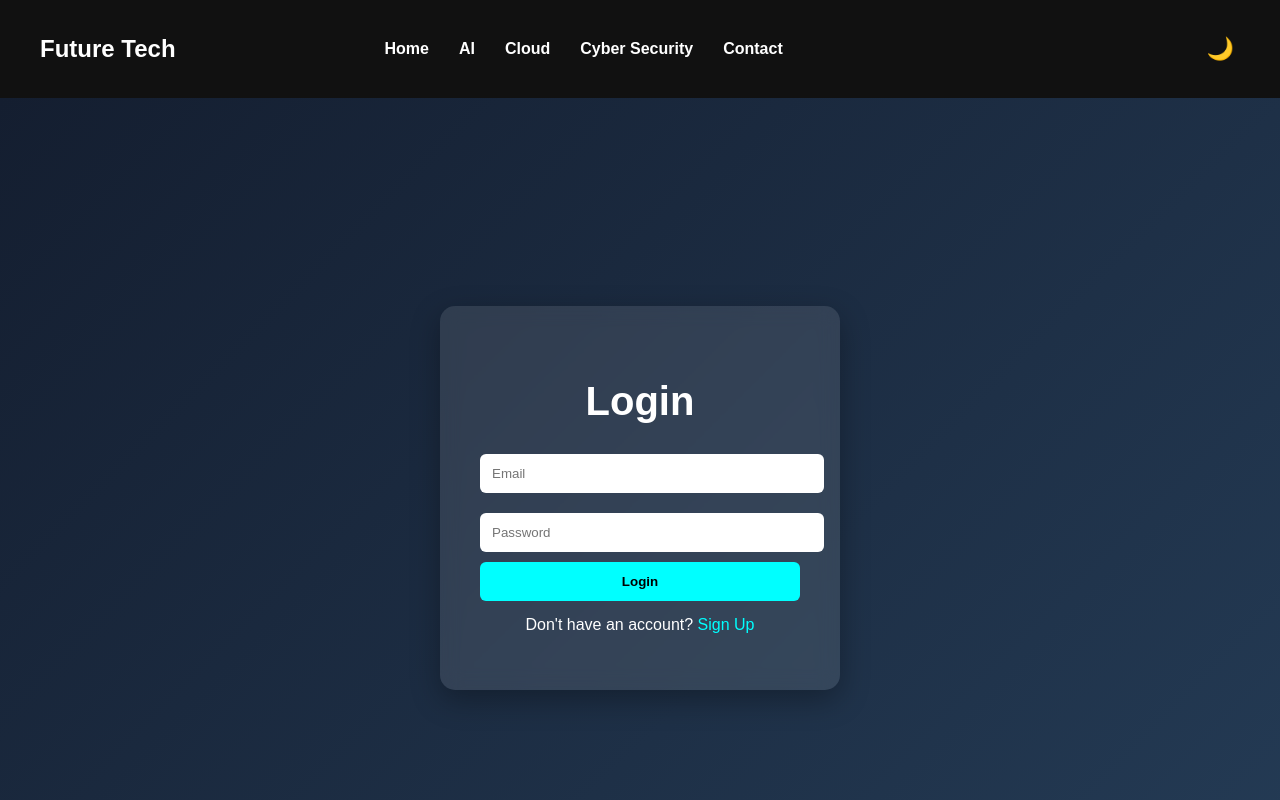
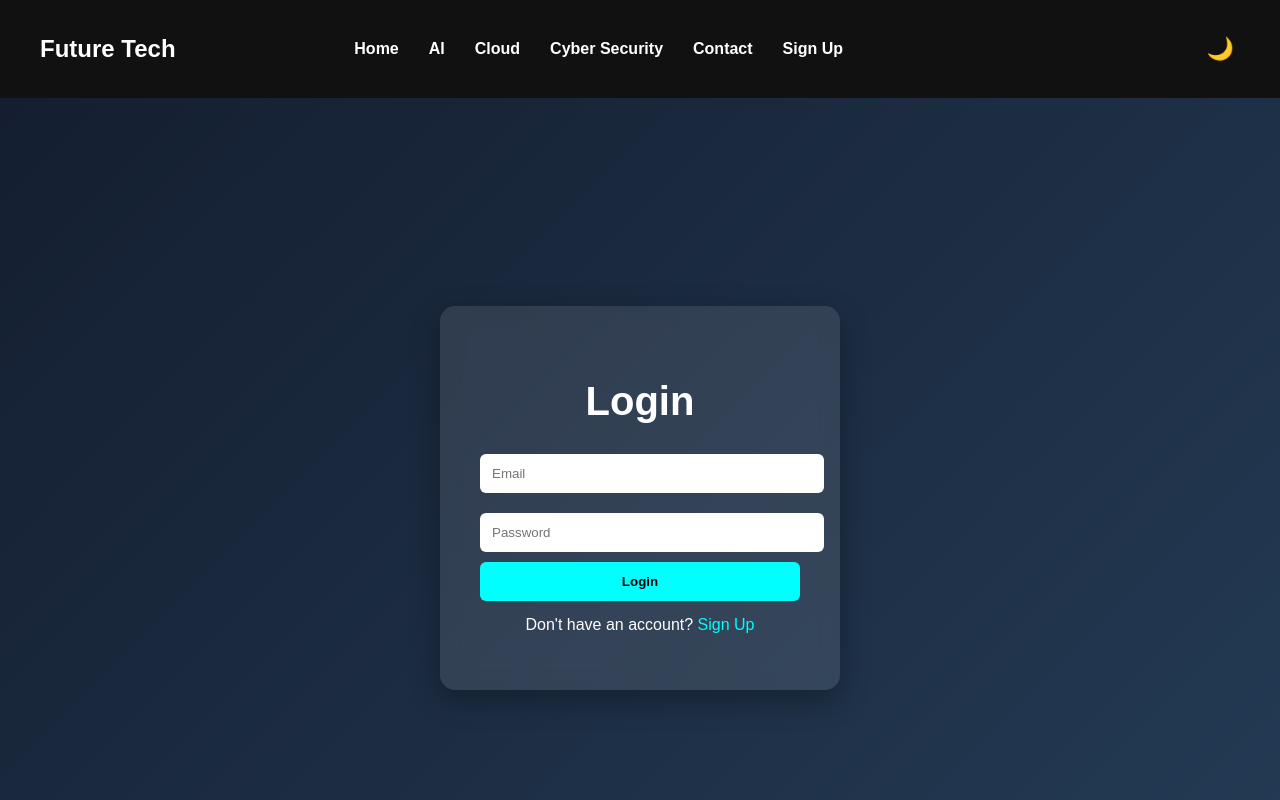
Before and after one commit to Abdelrahman5752/web-project, a plain HTML site: page login.html in a window 1280 px wide. Shown: the top 800 px of the page. Drawn offline with Linux system fonts and the light colour scheme.

Commit message:
Update login.html

```diff
--- a/login.html
+++ b/login.html
@@ -18,6 +18,7 @@
 <li><a href="cloud.html">Cloud</a></li>
 <li><a href="security.html">Cyber Security</a></li>
 <li><a href="contact.html">Contact</a></li>
+<li><a href="register.html">Sign Up</a></li>
 </ul>
 
 <button class="mode-btn" id="modeBtn" onclick="toggleMode()">🌙</button>
```
